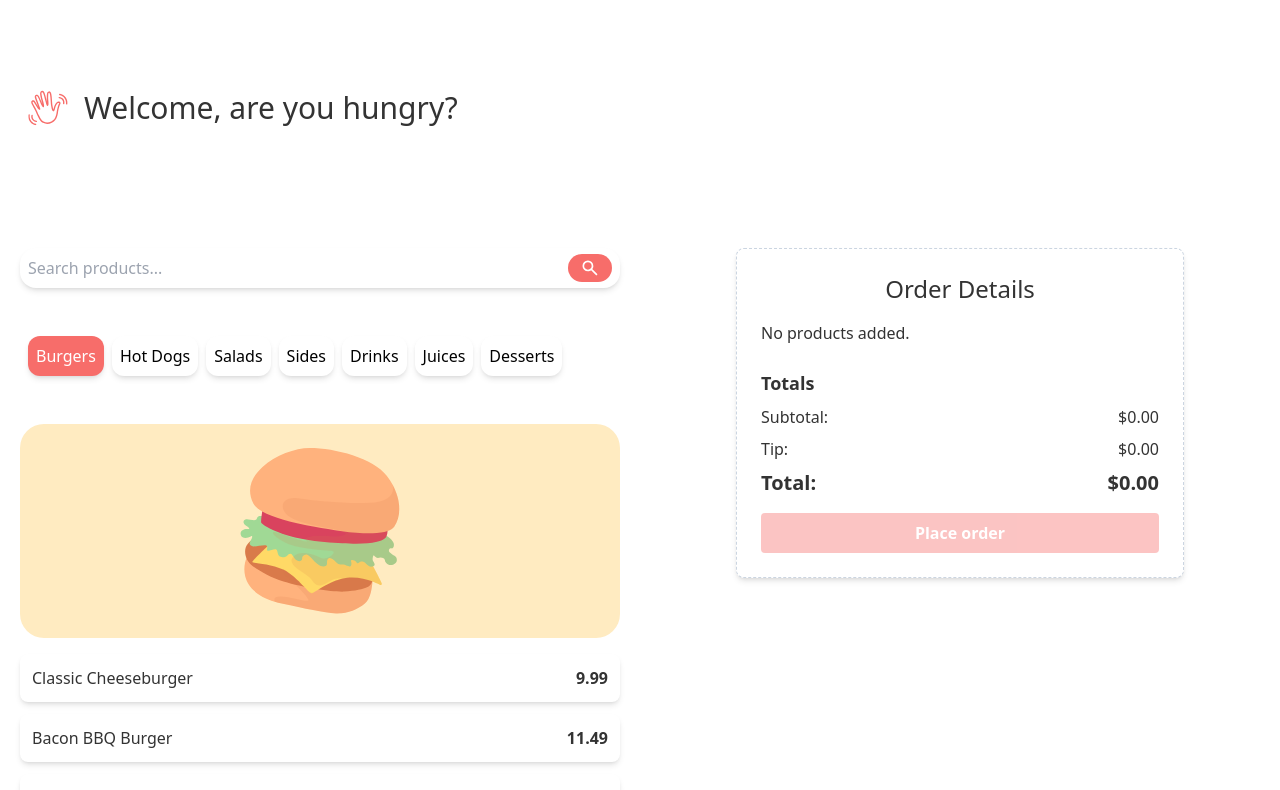
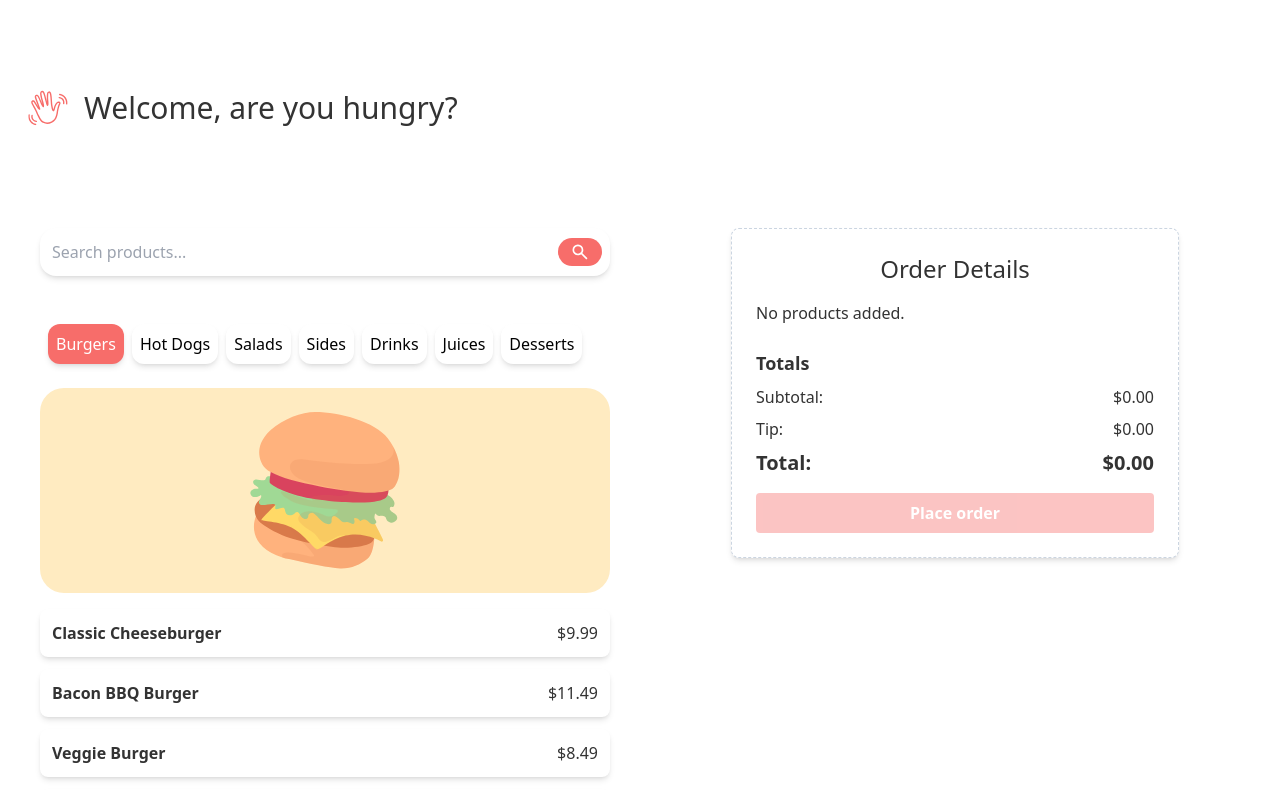
Before and after one commit to seguramaria/tip-calculator, a React (Vite) app: page /menu in a window 1280 px wide. Shown: the top 790 px of the page. Built offline with nearby package versions, Linux system fonts and the light colour scheme.

Commit message:
fix: menu width

```diff
--- a/src/components/MenuPage.tsx
+++ b/src/components/MenuPage.tsx
@@ -35,7 +35,7 @@ export const MenuPage = () => {
 
   return (
     <>
-      <header className="bg-[#FFFFFF]  text-[#333333] w-full">
+      <header className="bg-[#FFFFFF] text-[#333333] w-full">
         <div className="max-w-7xl pt-20 p-5 mx-auto flex items-end justify-between px-5 py-3">
           <div className="flex items-center">
             <span className="p-2 mr-2">
@@ -64,16 +64,17 @@ export const MenuPage = () => {
         </div>
       </header>
 
-      <div className="bg-[#FFFFFF] text-[#333333] flex justify-center items-start flex-col">
-        <main className="max-w-7xl grid md:grid-cols-2 mx-auto py-20">
-          <div className="p-5">
+      <div className="bg-[#FFFFFF] text-[#333333] flex justify-center items-center flex-col">
+        <main className="w-full overflow-hidden">
+          <div className="max-w-7xl mx-auto py-10">
+            <div className="grid grid-cols-1 md:grid-cols-2 gap-5 p-5">
+              <div className="p-5 space-y-4">
                 <Search setSearchTerm={setSearchTerm} searchTerm={searchTerm} />
                 <CategoryButtons
                   categories={data}
                   activeCategory={selectedCategory}
                   onSelectCategory={handleCategorySelect}
                 />
-
                 {selectedCategoryData && (
                   <div className="my-4 bg-[#FFEBC1] rounded-3xl p-6 flex justify-center">
                     <img
@@ -83,7 +84,6 @@ export const MenuPage = () => {
                     />
                   </div>
                 )}
-
                 <ul className="space-y-3 my-4">
                   {filteredItems.map((item) => (
                     <MenuItems key={item.id} item={item} addItem={addItem} />
@@ -98,6 +98,8 @@ export const MenuPage = () => {
                   tip={tip}
                   setTip={setTip}
                 />
+              </div>
+            </div>
           </div>
         </main>
       </div>
--- a/src/components/Product.tsx
+++ b/src/components/Product.tsx
@@ -1,4 +1,5 @@
 import { Product } from "../types";
+import { formatCurrency } from "../utils/formatCurrency";
 
 type Props = {
   item: Product;
@@ -13,8 +14,8 @@ export const ProductDetail = ({ addItem, item }: Props) => {
         className="bg-[#FFFFFF] rounded-lg  shadow-md hover:text-[#D9534F]   w-full p-3 flex justify-between"
         onClick={() => addItem(item)}
       >
-        <h3>{name}</h3>
-        <p className="font-bold"> {price}</p>
+        <h3 className="font-semibold">{name}</h3>
+        <p className="font-light"> {formatCurrency(price)}</p>
       </button>
     </li>
   );
--- a/src/components/Search.tsx
+++ b/src/components/Search.tsx
@@ -16,7 +16,7 @@ export const Search = ({ setSearchTerm, searchTerm }: Props) => {
         value={searchTerm}
         onChange={(e) => setSearchTerm(e.target.value)}
         placeholder="Search products..."
-        className="w-full rounded-2xl p-2 shadow-md focus:outline-none pr-10"
+        className="w-full rounded-2xl p-3 shadow-md focus:outline-none pr-10"
       />
       <button
         onClick={handleSearch}
```
Lines whose indentation alone changed are shown as unchanged.
